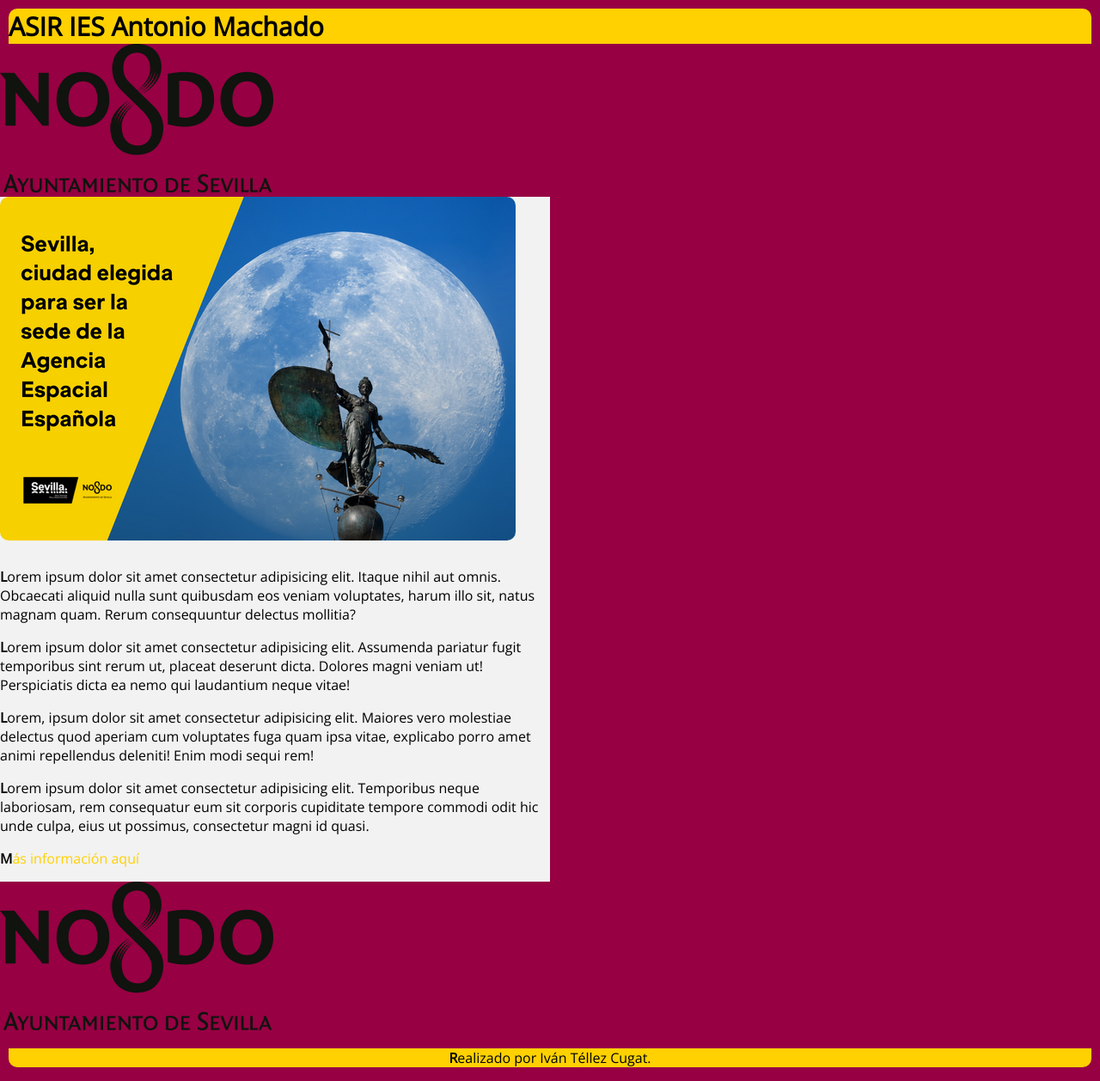
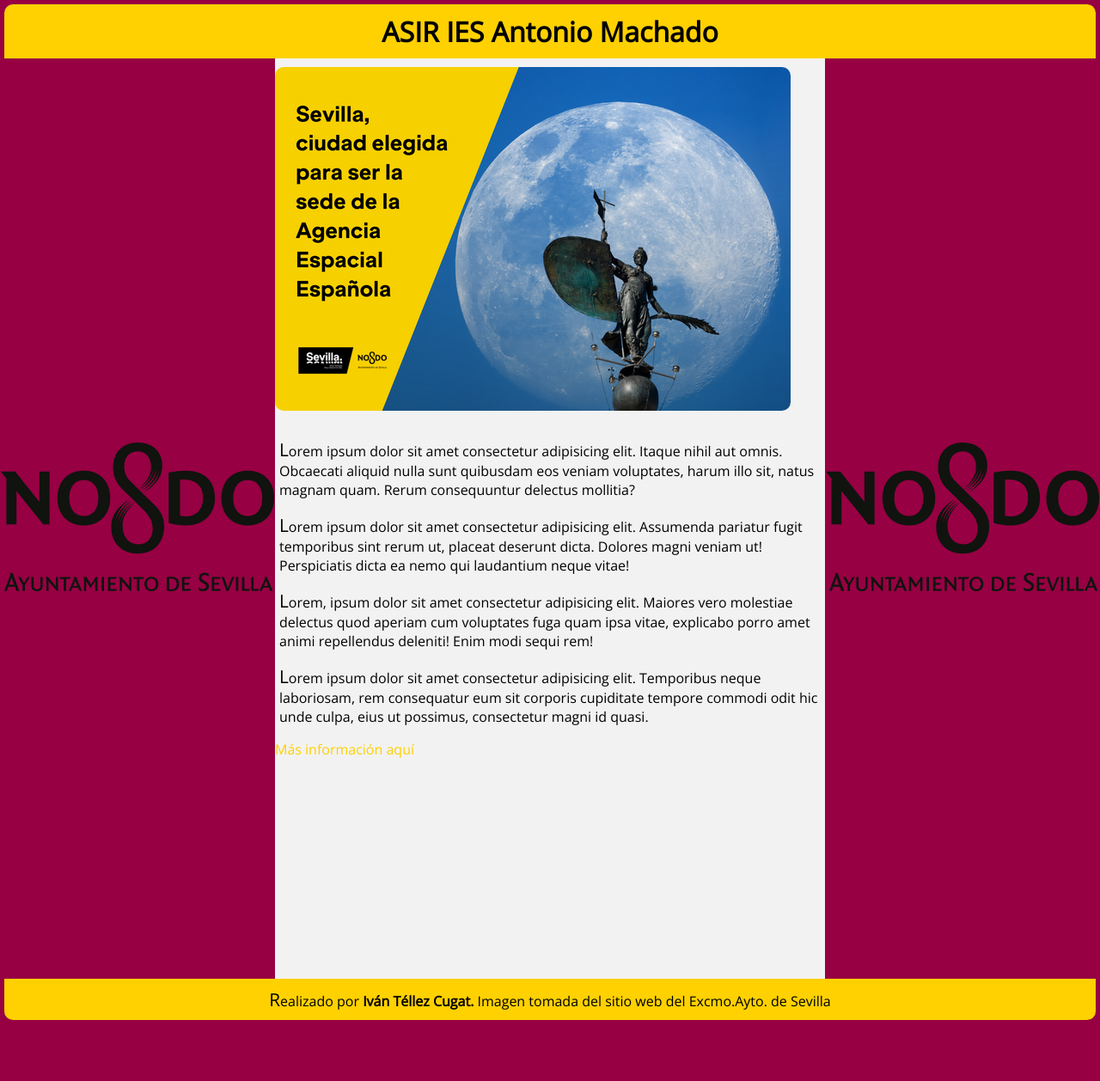
Before and after one commit to IvanT004/LM2324, a plain HTML site: page Tema 2/ejercicio_examen/ej1.html in a window 1280 px wide. Shown: the whole page at 86% size. After the commit the page ends 1192 px from the top, so only its background shows below. Drawn offline with nearby package versions, Linux system fonts and the light colour scheme.

Commit message:
dia productivo

```diff
--- a/Tema 2/css/css_ejemplo_examen/ej1.css
+++ b/Tema 2/css/css_ejemplo_examen/ej1.css
@@ -1,157 +1,88 @@
-/*
-*{
+@import url('https://fonts.googleapis.com/css2?family=Open+Sans&display=swap');
 
-    box-sizing: border-box;
-}
-
-@import url('https://fonts.googleapis.com/css2?family=Open+Sans&display=swap');
+*{box-sizing: border-box;}
 
 body{
 
     font-family: 'Open Sans', Helvetica, sans-serif;
     background-color: #970043;
+    margin: 0px;
+    flex-direction: column;
 }
+
+h1,footer p{margin:0px;}
+
+header{
+
+    background-color: #ffd100;
+    margin: 5px 5px 0px 5px;
+    padding: 10px;
+    text-align: center;
+    border-top-left-radius: 10px;
+    border-top-right-radius: 10px;
+}
+
+main{
+
+    display: flex;
+    flex-direction: row;
+}
+
+aside{
+
+    width: 25%;
+    text-align: center;
+    align-self: center;
+    max-width: 100%;
+}
+
 
 article{
 
+    background-color: #f2f2f2;
+    overflow: auto;
     width: 50%;
-    background-color: #f2f2f2;
-}
-
-article img {
-
-    border-radius: 10px;
-    max-width: 100%;
-    padding-bottom: 10px;
-}
-
-aside, .aside_right{
-
-    width:25%;
-}
-
-aside img{
-
-    max-width: 100%;
-}
-*/
-
-
-
-@import url('https://fonts.googleapis.com/css2?family=Open+Sans&display=swap');
-
-html{
-
-    font-family: 'Open Sans', Helvetica, sans-serif;
-    -webkit-background-size: cover; /* Compatibilidad navegador Safari */
-    -moz-background-size: cover;
-    -o-background-size: cover;
-    background-size: cover;
-    background-color: #970043;
-}
-
-*{
-
-    box-sizing: border-box;
-}
-
-body{
-    margin:0px;
-    padding:0px;
+    padding-bottom: 20%;
 
 }
 
-header{ /*Estilo encabezado*/
-
-    display:flex;
-    font-weight:bolder;
-    text-align: center;
-    font-size: 30px;
-    margin: 10px 10px 0px 10px;
-    background-color: #ffd100;
-    border-top-right-radius: 10px;
-    border-top-left-radius: 10px;
-
-}
-
-
-aside{/*Estilo del lateral izquierdo*/
-
-    display: flex;
-    width: 25%;
-    height: auto;
-
-}
-
-article{
-
-    width: 50%;
-    height: auto;
-    background-color: #f2f2f2;
-    overflow: auto;
-
-}
-
-.aside_right{
-
-    display: flex;
-    width: 25%;
-    height: auto;
-}
-
-
-.img_centro{
+article img{
 
     border-radius: 10px;
-    margin-bottom: 10px;
+    margin: 10px 0px 10px 0px;
     max-width: 100%;
 
 }
 
-.img{
+footer{
 
-    max-width: 100%;
+    background-color: #ffd100;
+    text-align: center;
+    padding: 10px;
+    margin: 0px 5px 5px 5px;
+    border-bottom-left-radius: 10px;
+    border-bottom-right-radius: 10px;
 
 }
 
 a{
-
     text-decoration: none;
-    color: black;
+    cursor: help;
 }
 
-.a_main{color: #ffd100;}
+article:hover{background-color: #970043;}
+p::first-letter{ color:black; font-size: 130%;}
+section a{color: #ffd100;}
+section p {padding: 0px 5px 0px 5px;}
+footer a{color: black; font-weight: bold;}
 
 
-p::first-letter{
+@media screen and (min-width: 768px){
 
-    font-size: 100%;
-    font-weight: bold;
-    color: black;
+    body{
 
+        display: flex;
+        flex-direction: column;
+    }
 
 }
-
-
-footer{
-
-    text-align: center;
-    background-color: #ffd100;
-    border-bottom-left-radius: 10px;
-    border-bottom-right-radius: 10px;
-    margin: 0px 10px 0px 10px;
-
-}
-
-@media screen and (min-width) {
-
-    aside{
-
-        flex: 25%;
-    }
-
-    article{flex:50%;}
-
-    .aside_right{ flex: 25%;}
-
-}
--- /dev/null
+++ b/Tema 2/css/css_ejemplo_examen/ej2.css
@@ -0,0 +1,41 @@
+*{box-sizing: border-box;}
+
+body{
+
+    font-family: Verdana, Geneva, Tahoma, sans-serif;
+    color: rgb(52, 49, 49);
+    padding: 1rem;
+    padding: 0px;
+    margin: 0px;
+}
+
+.caja_padre{
+
+
+}
+
+.caja_datos{
+
+    background-color: bisque;
+}
+
+.caja_formulario{
+
+    display: grid;
+    grid-template-columns: auto auto;
+    background-color: aqua;
+}
+
+
+
+.titulo{grid-area: 'titulo'; grid-column: 1 / span 2;}
+.item1{grid-area: 'nombre';}
+.item2{grid-area: 'apellidos';}
+.item3{grid-area: 'email';}
+.item4{grid-area: 'asunto';}
+.item5{grid-area: 'mensaje'; grid-column: 1 / span 2;}
+.enviar{
+    grid-area: 'enviar';
+    grid-column: 1 / span 2;
+    width: 100%;
+}
--- a/Tema 2/ejercicio_examen/ej1.html
+++ b/Tema 2/ejercicio_examen/ej1.html
@@ -8,35 +8,35 @@
 </head>
 <body>
 
-    <header>ASIR IES Antonio Machado</header>
+    <header><h1>ASIR IES Antonio Machado</h1></header>
 
 
 
     <main>
 
-        <aside>
+         <aside>
 
             <a href="https://www.sevilla.org/" target="_blank"><img src="../ejercicios_iniciales/imagenes/nodo.png" alt="Escudo nofdo"></a>
 
-        </aside>
-
+         </aside>
 
 
         <article>
 
-            <img src="../ejercicios_iniciales/imagenes/slide.png" class="img_centro" alt="Foto ayuntamiento Sevilla">
+            <img src="../ejercicios_iniciales/imagenes/slide.png" alt="Foto ayuntamiento Sevilla">
+
 
             <section>
             <p>Lorem ipsum dolor sit amet consectetur adipisicing elit. Itaque nihil aut omnis. Obcaecati aliquid nulla sunt quibusdam eos veniam voluptates, harum illo sit, natus magnam quam. Rerum consequuntur delectus mollitia?</p>
             <p>Lorem ipsum dolor sit amet consectetur adipisicing elit. Assumenda pariatur fugit temporibus sint rerum ut, placeat deserunt dicta. Dolores magni veniam ut! Perspiciatis dicta ea nemo qui laudantium neque vitae!</p>
             <p>Lorem, ipsum dolor sit amet consectetur adipisicing elit. Maiores vero molestiae delectus quod aperiam cum voluptates fuga quam ipsa vitae, explicabo porro amet animi repellendus deleniti! Enim modi sequi rem!</p>
             <p>Lorem ipsum dolor sit amet consectetur adipisicing elit. Temporibus neque laboriosam, rem consequatur eum sit corporis cupiditate tempore commodi odit hic unde culpa, eius ut possimus, consectetur magni id quasi.</p>
-            <p><a href="https://www.sevilla.org/" target="_blank" class="a_main">Más información aquí</a></p>
+            <p2><a href="https://www.sevilla.org/" target="_blank">Más información aquí</a></p2>
             </section>
 
         </article>
 
-        <aside class="aside_right">
+        <aside>
 
             <a href="https://www.sevilla.org/" target="_blank"><img src="../ejercicios_iniciales/imagenes/nodo.png" alt="Escudo nofdo"></a>
 
@@ -49,7 +49,7 @@
 
     <footer>
 
-        <p> Realizado por <a href="mailto:ivantellez04@iesamachado.org">Iván Téllez Cugat.</a></p>
+        <p> Realizado por <a href="mailto:ivantellez04@iesamachado.org">Iván Téllez Cugat.</a> Imagen tomada del sitio web del Excmo.Ayto. de Sevilla</p>
 
     </footer>
 </body>
```
Also changed, not shown: Tema 2/ejercicio_examen/ej2.html (added, +35 -0 lines).
